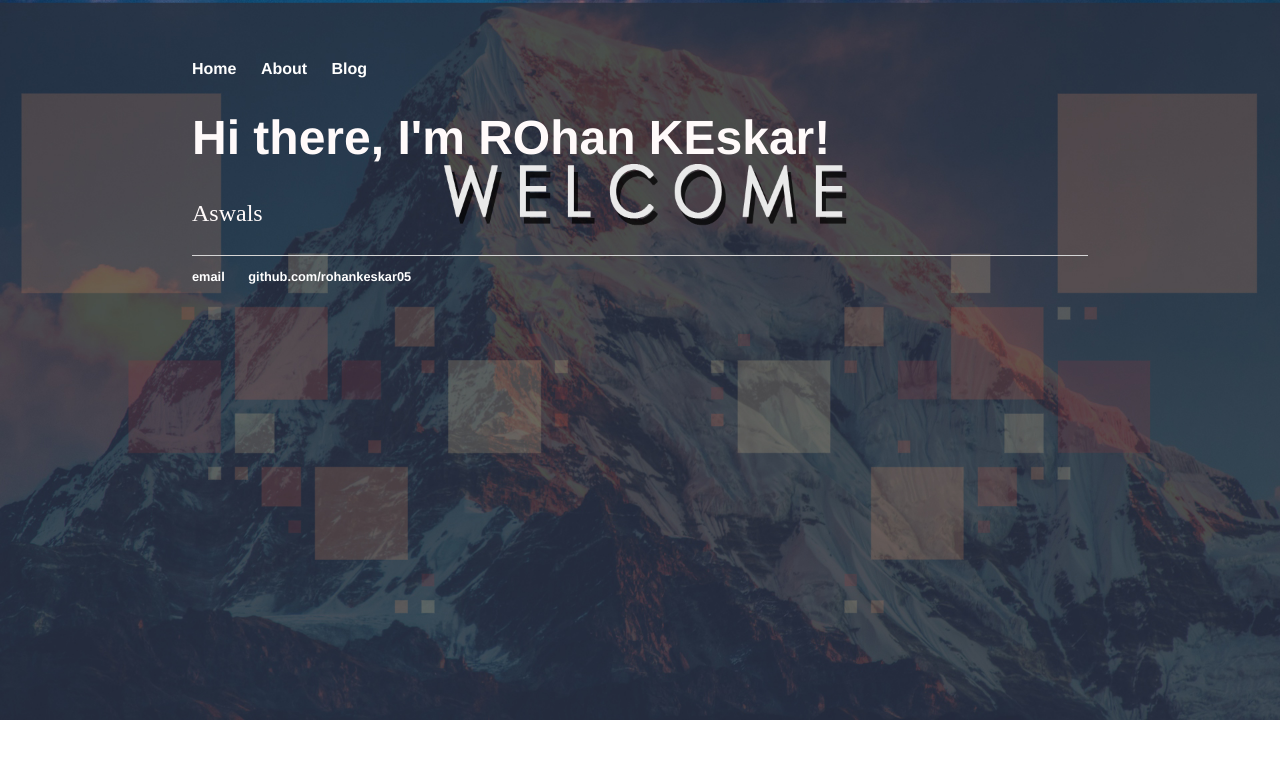
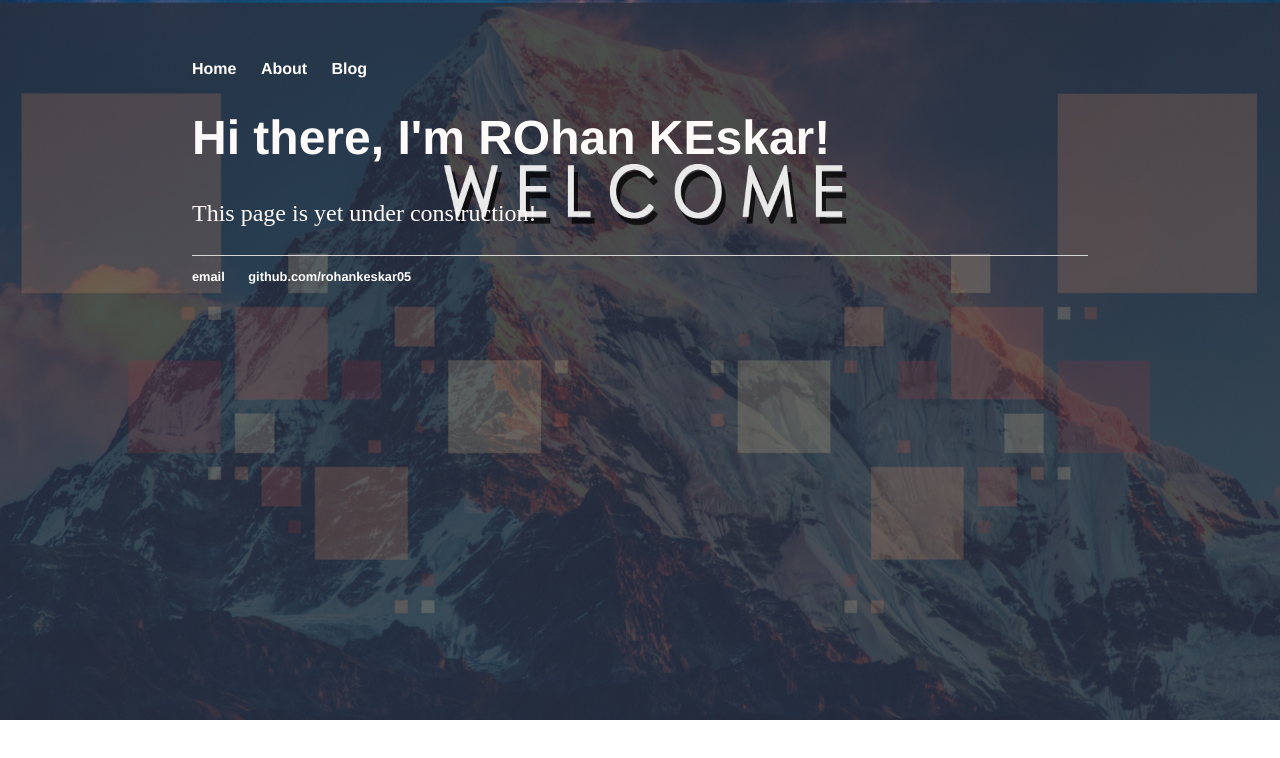
Before and after one commit to rohankeskar05/roar.github.io, a plain HTML site: page index.html in a window 1280 px wide. Drawn offline with Linux system fonts and the light colour scheme.

Commit message:
Update index.html

```diff
--- a/index.html
+++ b/index.html
@@ -17,7 +17,7 @@
 		<div class="container">
     		<div class="blurb">
         		<h1>Hi there, I'm ROhan KEskar!</h1>
-				<p>Aswals</p>
+				<p>This page is yet under construction!</p>
 
 
 
```
